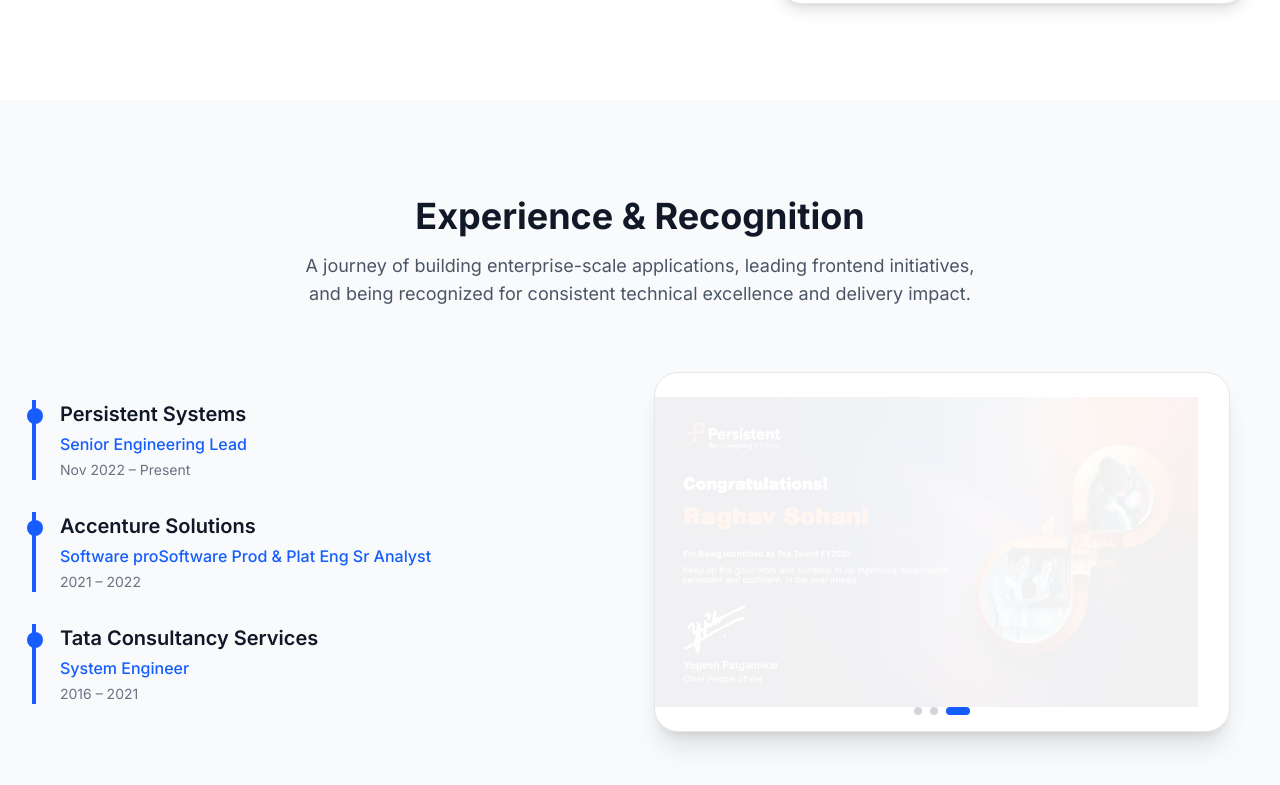
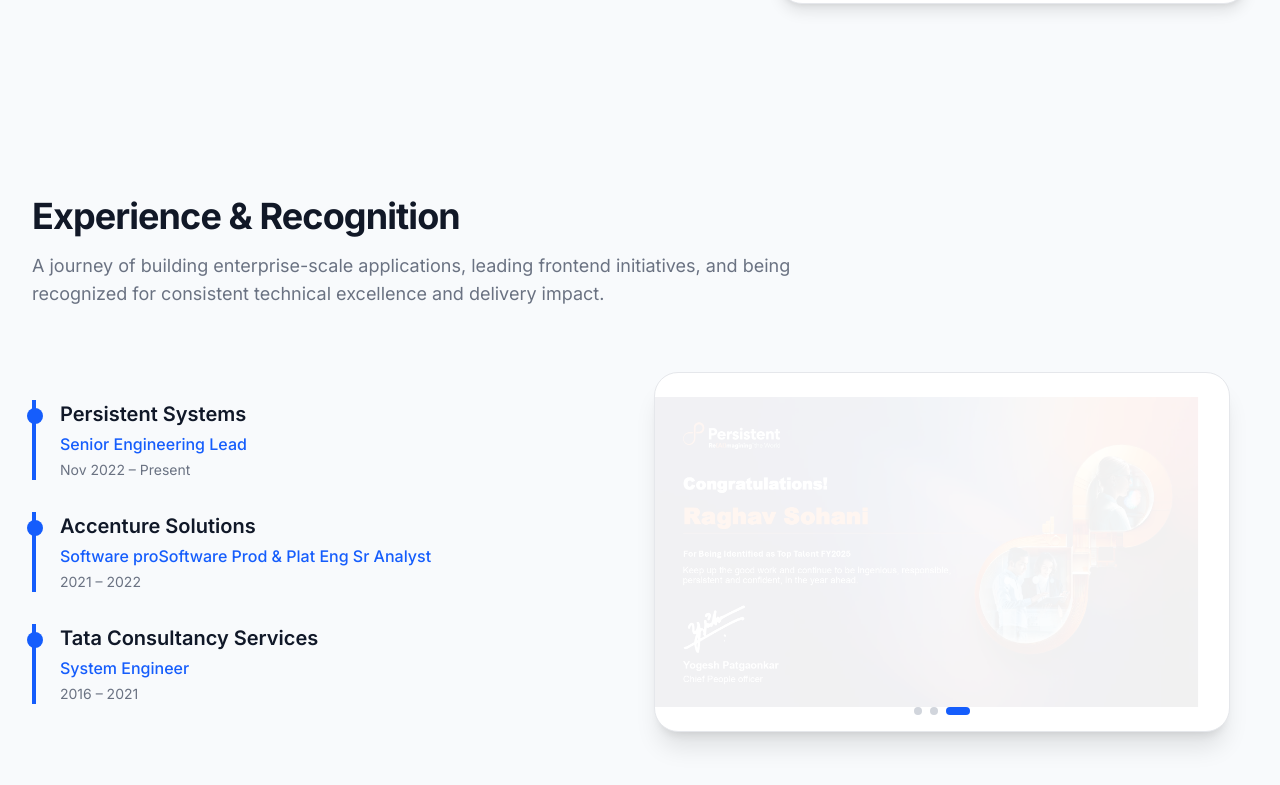
Before and after one commit to Raghav6595/raghav-sohani-portfolio, a React (Vite) app: page / in a window 1280 px wide. Shown: the part 689-1474 px from the top of the page. Built offline with nearby package versions, Linux system fonts and the light colour scheme.

Commit message:
Added heading section in experience and changed background

```diff
--- a/src/components/home/Experience/Experience.tsx
+++ b/src/components/home/Experience/Experience.tsx
@@ -8,6 +8,7 @@ import Container from "../../common/Container/Container";
 import award1 from "../../../assets/images/Top_Talent_26.jpg";
 import award2 from "../../../assets/images/Top_Talent_25.jpg";
 import award3 from "../../../assets/images/Top_Talent_24.jpg";
+import Heading from "../../common/Heading/Heading";
 
 const awardImages = [award1, award2, award3];
 
@@ -43,17 +44,13 @@ const Experience = () => {
   return (
     <Section id="experience" background="gray">
       <Container>
-        <div className="text-center">
-          <h2 className="text-3xl font-bold lg:text-4xl">
-            Experience & Recognition
-          </h2>
 
-          <p className="mx-auto mt-4 max-w-2xl text-lg text-gray-600">
-            A journey of building enterprise-scale applications, leading frontend
+        <Heading
+            title="Experience & Recognition"
+            subtitle="A journey of building enterprise-scale applications, leading frontend
             initiatives, and being recognized for consistent technical excellence
-            and delivery impact.
-          </p>
-        </div>
+            and delivery impact."
+          />
 
         <div className="mt-16 grid items-center gap-12 lg:grid-cols-[1fr_1.1fr]">
           {/* LEFT SIDE */}
--- a/src/components/home/Hero/Hero.tsx
+++ b/src/components/home/Hero/Hero.tsx
@@ -8,7 +8,7 @@ import { ArrowRight, Download } from "lucide-react";
 
 const Hero = () => {
     return (
-        <Section id="hero" background="white">
+        <Section id="hero" background="gray">
 
             <Container>
 
```
